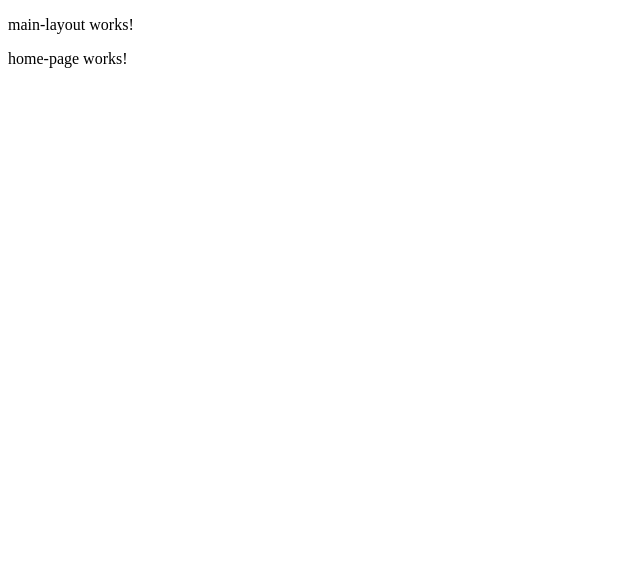
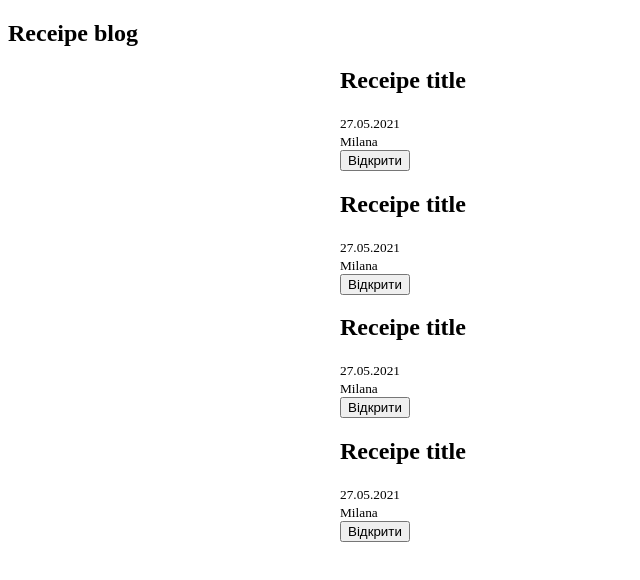
Before and after one commit to AmbeMO/diploma, an Angular app in the folder client/: page / in a window 1280 px wide. Shown: the top 580 px of the page, without its empty margins (0-640 px from the left). Built offline with nearby package versions, Linux system fonts and the light colour scheme.

Commit message:
add card to main-layout

```diff
--- a/client/src/app/app.module.ts
+++ b/client/src/app/app.module.ts
@@ -6,6 +6,7 @@ import { AppComponent } from './app.component';
 import { MainLayoutComponent } from './shared/components/main-layout/main-layout.component';
 import { HomePageComponent } from './home-page/home-page.component';
 import { ReceipePageComponent } from './receipe-page/receipe-page.component';
+import { ReceipeComponent } from './shared/components/receipe/receipe.component';
 
 
 @NgModule({
@@ -14,6 +15,7 @@ import { ReceipePageComponent } from './receipe-page/receipe-page.component';
     MainLayoutComponent,
     HomePageComponent,
     ReceipePageComponent,
+    ReceipeComponent,
   ],
   imports: [
     BrowserModule,
--- a/client/src/app/home-page/home-page.component.html
+++ b/client/src/app/home-page/home-page.component.html
@@ -1 +1,6 @@
-<p>home-page works!</p>
+<div class="receipes">
+    <app-receipe></app-receipe>
+    <app-receipe></app-receipe>
+    <app-receipe></app-receipe>
+    <app-receipe></app-receipe>
+</div>
--- a/client/src/app/home-page/home-page.component.scss
+++ b/client/src/app/home-page/home-page.component.scss
@@ -0,0 +1,4 @@
+.receipes{
+  max-width: 600px;
+  margin: 0 auto;
+}
--- a/client/src/app/shared/components/main-layout/main-layout.component.html
+++ b/client/src/app/shared/components/main-layout/main-layout.component.html
@@ -1,3 +1,7 @@
-<p>main-layout works!</p>
+<nav class="navbar main">
+    <h1>Receipe blog</h1>
+</nav>
 
-<router-outlet></router-outlet>
+<div class="container">
+    <router-outlet></router-outlet>
+</div>
--- /dev/null
+++ b/client/src/app/shared/components/receipe/receipe.component.html
@@ -0,0 +1,17 @@
+<div class="card">
+    <div class="card-header">
+        <h2>Receipe title</h2>
+
+        <small>27.05.2021</small>
+    </div>
+
+    <div>
+        <small>Milana</small>
+    </div>
+
+    <button
+            [routerLink]="['/receipe', 228]"
+            class="btn"
+    >Відкрити
+    </button>
+</div>
--- /dev/null
+++ b/client/src/app/shared/components/receipe/receipe.component.ts
@@ -0,0 +1,15 @@
+import { Component, OnInit } from '@angular/core';
+
+@Component({
+  selector: 'app-receipe',
+  templateUrl: './receipe.component.html',
+  styleUrls: ['./receipe.component.scss']
+})
+export class ReceipeComponent implements OnInit {
+
+  constructor() { }
+
+  ngOnInit() {
+  }
+
+}
```
Also changed, not shown: client/src/app/shared/components/receipe/receipe.component.scss (added).
